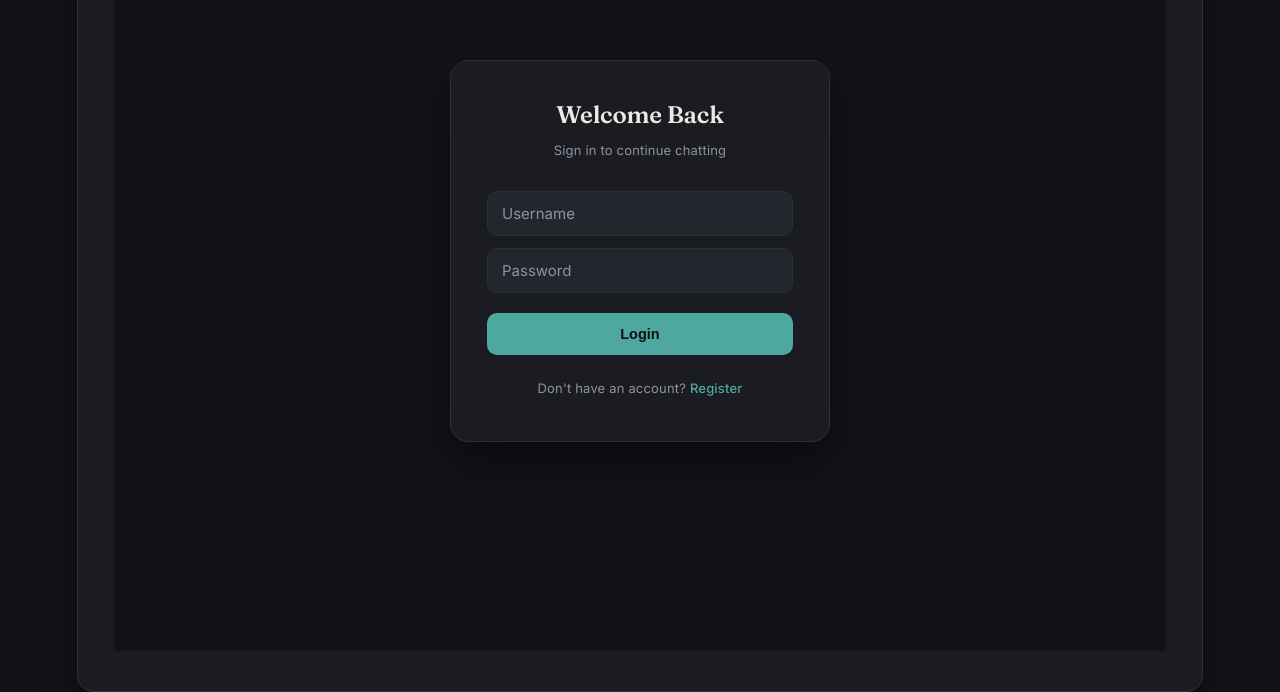
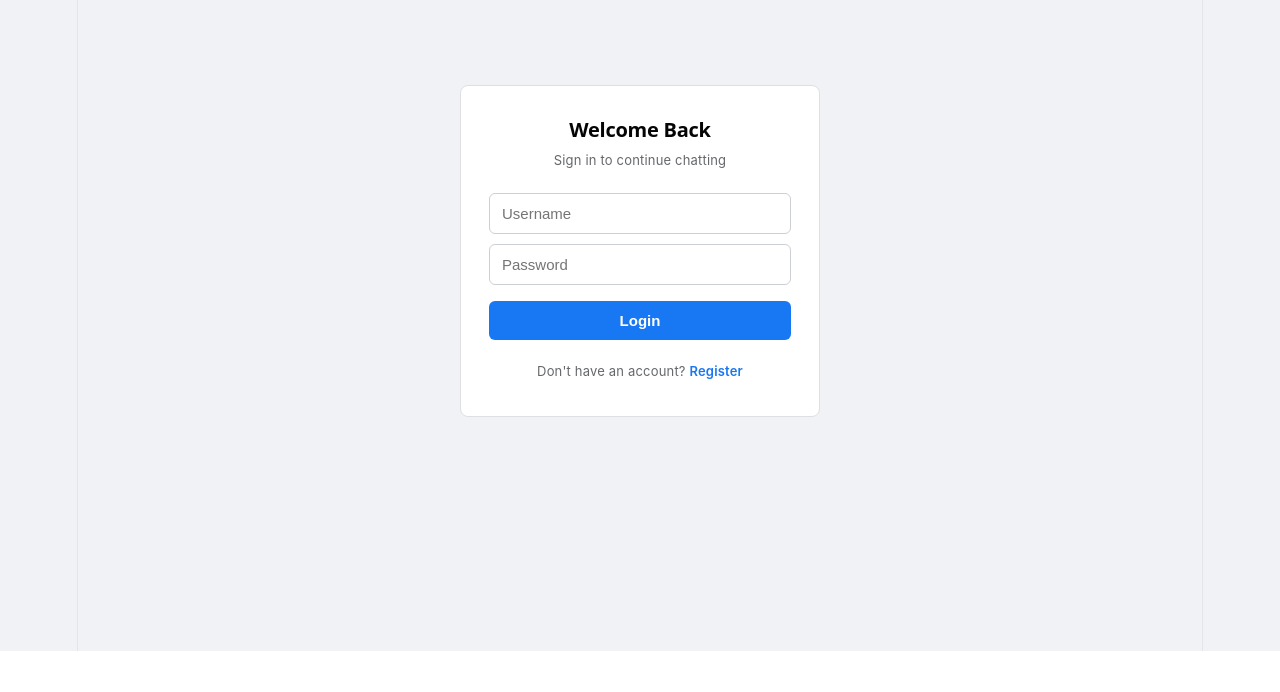
Before and after one commit to blue0nv/chat-app, a React (Vite) app in the folder client/: page / in a window 1280 px wide. Shown: the part 149-841 px from the top of the page. After the commit the page ends 800 px from the top, so only its background shows below. Built offline with nearby package versions, Linux system fonts and the light colour scheme.

Commit message:
restyle website to look more user-friendly

```diff
--- a/client/src/App.css
+++ b/client/src/App.css
@@ -1,297 +1,208 @@
-@import url('https://fonts.googleapis.com/css2?family=Fraunces:opsz,wght@9..144,500;9..144,600&family=IBM+Plex+Mono:wght@400;500&family=Inter:wght@400;500;600&display=swap');
-
-:root {
-    --bg: #121317;
-    --surface: #1a1c21;
-    --surface-alt: #24262d;
-    --border: #2c2f37;
-    --text: #ebe9e4;
-    --text-dim: #8f92a0;
-    --accent: #4fa8a0;
-    --accent-dim: #3a7d78;
-    --accent-soft: rgba(79, 168, 160, 0.14);
-}
-
 * {
     box-sizing: border-box;
 }
 
 body {
     margin: 0;
-    background: var(--bg);
-    font-family: 'Inter', -apple-system, sans-serif;
+    background: #f0f2f5;
+    font-family: -apple-system, BlinkMacSystemFont, "Segoe UI", Roboto, Helvetica, Arial, sans-serif;
 }
 
-/* ===== JOIN SCREEN (unclassed elements) ===== */
-body:has(h2) {
-    min-height: 100vh;
-    display: flex;
-    justify-content: center;
-    align-items: center;
-}
-
-h2 {
-    color: var(--text);
-    font-family: 'Fraunces', serif;
-    font-weight: 600;
-    font-size: 26px;
-    margin: 0 0 20px;
-    text-align: center;
-}
-
-body:has(h2) > div {
-    background: var(--surface);
-    border: 1px solid var(--border);
-    border-radius: 16px;
-    padding: 40px 36px;
-    width: min(340px, 88vw);
-    box-shadow: 0 12px 32px rgba(0, 0, 0, 0.4);
-    display: flex;
-    flex-direction: column;
-    align-items: stretch;
-}
-
-input {
-    padding: 12px 14px;
-    border: 1px solid var(--border);
-    border-radius: 10px;
-    background: var(--surface-alt);
-    color: var(--text);
-    font-size: 15px;
-    font-family: 'Inter', sans-serif;
-    outline: none;
-    transition: border-color 0.15s ease;
-}
-
-input::placeholder {
-    color: var(--text-dim);
-}
-
-input:focus {
-    border-color: var(--accent);
-}
-
-button {
-    margin-top: 14px;
-    padding: 12px 18px;
-    border: none;
-    border-radius: 10px;
-    background: var(--accent);
-    color: #0d1210;
-    font-weight: 600;
-    font-size: 14px;
-    cursor: pointer;
-    transition: background 0.15s ease;
-}
-
-button:hover {
-    background: var(--accent-dim);
-    color: var(--text);
-}
-
+/* ===== AUTH SCREEN ===== */
 .authContainer {
     min-height: 100vh;
     display: flex;
     justify-content: center;
     align-items: center;
-    background: var(--bg);
+    background: #f0f2f5;
     padding: 20px;
 }
 
 .authCard {
-    width: min(380px, 90vw);
-    background: var(--surface);
-    border: 1px solid var(--border);
-    border-radius: 18px;
-    padding: 40px 36px;
-    box-shadow: 0 20px 50px rgba(0, 0, 0, 0.45);
+    width: min(360px, 90vw);
+    background: #ffffff;
+    border: 1px solid #dddfe2;
+    border-radius: 8px;
+    padding: 32px 28px;
     display: flex;
     flex-direction: column;
 }
 
 .authCard h2 {
     margin: 0;
-    font-family: 'Fraunces', serif;
+    font-size: 20px;
     font-weight: 600;
-    font-size: 24px;
-    color: var(--text);
+    color: #050505;
     text-align: center;
 }
 
 .authSubtitle {
-    margin: 8px 0 28px;
+    margin: 6px 0 20px;
     font-size: 13px;
-    color: var(--text-dim);
+    color: #65676b;
+    text-align: center;
+}
+
+.authError {
+    background: #fde2e1;
+    border: 1px solid #f5c2c0;
+    color: #b91c1c;
+    font-size: 13px;
+    padding: 9px 12px;
+    border-radius: 6px;
+    margin: 0 0 14px;
     text-align: center;
 }
 
 .authCard input {
-    margin-bottom: 12px;
-    padding: 12px 14px;
-    border: 1px solid var(--border);
-    border-radius: 10px;
-    background: var(--surface-alt);
-    color: var(--text);
+    margin-bottom: 10px;
+    padding: 11px 12px;
+    border: 1px solid #ccd0d5;
+    border-radius: 6px;
+    background: #fff;
+    color: #050505;
     font-size: 15px;
-    font-family: 'Inter', sans-serif;
     outline: none;
-    transition: border-color 0.15s ease;
 }
 
 .authCard input:focus {
-    border-color: var(--accent);
-    box-shadow: 0 0 0 3px var(--accent-soft);
+    border-color: #1877f2;
 }
 
 .authCard button {
-    margin-top: 8px;
-    padding: 13px;
+    margin-top: 6px;
+    padding: 11px;
     border: none;
-    border-radius: 10px;
-    background: var(--accent);
-    color: #0d1210;
+    border-radius: 6px;
+    background: #1877f2;
+    color: #fff;
     font-weight: 600;
-    font-size: 14.5px;
+    font-size: 15px;
     cursor: pointer;
-    transition: background 0.15s ease;
 }
 
 .authCard button:hover {
-    background: var(--accent-dim);
-    color: var(--text);
+    background: #166fe0;
 }
 
 .authToggle {
-    margin: 20px 0 0;
+    margin: 18px 0 0;
     font-size: 13px;
-    color: var(--text-dim);
+    color: #65676b;
     text-align: center;
 }
 
 .authToggle span {
-    color: var(--accent);
+    color: #1877f2;
     cursor: pointer;
-    font-weight: 500;
+    font-weight: 600;
 }
 
 .authToggle span:hover {
     text-decoration: underline;
 }
 
-.authError {
-    background: rgba(217, 92, 92, 0.12);
-    border: 1px solid rgba(217, 92, 92, 0.35);
-    color: #e08585;
-    font-size: 13px;
-    padding: 10px 12px;
-    border-radius: 8px;
-    margin: 0 0 14px;
-    text-align: center;
-}
-
+/* ===== MAIN LAYOUT ===== */
 .container {
     min-height: 100vh;
     display: flex;
     justify-content: center;
     align-items: center;
-    background: var(--bg);
+    background: #f0f2f5;
     padding: 20px;
     overflow-y: auto;
 }
 
 .usersPanel {
-    width: 200px;
-    background: var(--bg);
-    color: var(--text);
-    padding: 20px 16px;
-    border-right: 1px solid var(--border);
+    width: 180px;
+    background: #ffffff;
+    color: #050505;
+    padding: 16px 12px;
+    border-right: 1px solid #dddfe2;
     flex-shrink: 0;
 }
 
 .usersPanel h3 {
-    margin: 0 0 14px;
-    font-family: 'IBM Plex Mono', monospace;
-    font-size: 12px;
-    font-weight: 500;
-    text-transform: uppercase;
-    letter-spacing: 0.8px;
-    color: var(--text-dim);
+    margin: 0 0 10px;
+    font-size: 13px;
+    font-weight: 600;
+    color: #65676b;
+    padding: 0 6px;
 }
 
 .userItem {
-    padding: 9px 12px;
-    margin-top: 6px;
-    border-radius: 8px;
-    background: var(--surface-alt);
-    border: 1px solid var(--border);
-    font-size: 13.5px;
-    color: var(--text);
+    padding: 8px 10px;
+    margin-top: 2px;
+    border-radius: 6px;
+    font-size: 14px;
+    color: #050505;
     display: flex;
     align-items: center;
     gap: 8px;
 }
 
+.userItem:hover {
+    background: #f2f2f2;
+}
+
 .userItem::before {
     content: "";
-    width: 7px;
-    height: 7px;
+    width: 8px;
+    height: 8px;
     border-radius: 50%;
-    background: var(--accent);
+    background: #31a24c;
     flex-shrink: 0;
 }
 
 .chatWindow {
     width: min(700px, 90vw);
     height: min(750px, 90vh);
-    background: var(--surface);
-    color: var(--text);
-    border: 1px solid var(--border);
-    border-radius: 18px;
-    box-shadow: 0 20px 50px rgba(0, 0, 0, 0.45);
+    background: #ffffff;
+    color: #050505;
+    border: 1px solid #dddfe2;
+    border-radius: 8px;
     display: flex;
     flex-direction: column;
     overflow: hidden;
 }
 
+/* HEADER */
 .header {
-    padding: 22px 26px;
-    border-bottom: 1px solid var(--border);
+    padding: 14px 20px;
+    border-bottom: 1px solid #dddfe2;
     flex-shrink: 0;
-    background: linear-gradient(180deg, var(--surface) 0%, var(--bg) 160%);
 }
 
 .header h1 {
     margin: 0;
-    font-family: 'Fraunces', serif;
+    font-size: 18px;
     font-weight: 600;
-    font-size: 26px;
-    letter-spacing: 0.2px;
-    color: var(--text);
+    color: #050505;
 }
 
 .header h5 {
-    margin: 8px 0 0;
-    color: var(--text-dim);
+    margin: 3px 0 0;
+    color: #65676b;
     font-size: 13px;
     font-weight: 400;
-    font-family: 'IBM Plex Mono', monospace;
 }
 
 .header h5 strong {
-    color: var(--accent);
-    font-weight: 500;
+    color: #050505;
+    font-weight: 600;
 }
 
+/* MESSAGE AREA */
 .messageBox {
     flex: 1;
     overflow-y: auto;
-    padding: 24px 26px;
+    padding: 16px 20px;
     display: flex;
     flex-direction: column;
 }
 
 .messageBox::-webkit-scrollbar {
-    width: 8px;
+    width: 6px;
 }
 
 .messageBox::-webkit-scrollbar-track {
@@ -299,29 +210,14 @@ button:hover {
 }
 
 .messageBox::-webkit-scrollbar-thumb {
-    background: var(--border);
-    border-radius: 8px;
-}
-
-.messageBox::-webkit-scrollbar-thumb:hover {
-    background: var(--accent-dim);
+    background: #ccd0d5;
+    border-radius: 6px;
 }
 
 .messageRow {
     display: flex;
     width: 100%;
-    margin-bottom: 14px;
-}
-
-.systemMessage {
-    align-self: center;
-    font-size: 11px;
-    font-family: 'IBM Plex Mono', monospace;
-    color: var(--text-dim);
-    opacity: 0.6;
-    text-align: center;
-    margin: 6px 0;
-    letter-spacing: 0.2px;
+    margin-bottom: 4px;
 }
 
 .messageRow.own {
@@ -333,22 +229,19 @@ button:hover {
 }
 
 .messageBubble {
-    max-width: 70%;
-    padding: 11px 15px;
-    border-radius: 14px;
-    box-shadow: 0 2px 8px rgba(0, 0, 0, 0.2);
+    max-width: 65%;
+    padding: 9px 14px;
+    border-radius: 18px;
 }
 
 .messageRow.own .messageBubble {
-    background: var(--accent);
-    color: #0d1210;
-    border-bottom-right-radius: 4px;
+    background: #1877f2;
+    color: #ffffff;
 }
 
 .messageRow.other .messageBubble {
-    background: var(--surface-alt);
-    border: 1px solid var(--border);
-    border-bottom-left-radius: 4px;
+    background: #e4e6eb;
+    color: #050505;
 }
 
 .messageHeader {
@@ -356,79 +249,79 @@ button:hover {
     justify-content: space-between;
     align-items: baseline;
     gap: 12px;
-    margin-bottom: 5px;
+    margin-bottom: 2px;
 }
 
 .messageHeader strong {
-    font-size: 12.5px;
+    font-size: 12px;
     font-weight: 600;
-    font-family: 'IBM Plex Mono', monospace;
-    text-transform: lowercase;
-    letter-spacing: 0.3px;
-}
-
-.messageRow.own .messageHeader strong {
-    color: #0d1210;
-}
-
-.messageRow.other .messageHeader strong {
-    color: var(--accent);
+    opacity: 0.85;
 }
 
 .time {
     font-size: 11px;
-    font-family: 'IBM Plex Mono', monospace;
-    opacity: 0.65;
+    opacity: 0.7;
     flex-shrink: 0;
 }
 
 .messageText {
     word-wrap: break-word;
-    line-height: 1.45;
-    font-size: 14.5px;
+    line-height: 1.4;
+    font-size: 15px;
 }
 
+.systemMessage {
+    align-self: center;
+    font-size: 12px;
+    color: #65676b;
+    text-align: center;
+    margin: 10px 0;
+}
+
+.typingIndicator {
+    padding: 2px 20px 8px;
+    font-size: 13px;
+    color: #65676b;
+    flex-shrink: 0;
+}
+
+/* INPUT AREA */
 .inputRow {
     display: flex;
-    gap: 10px;
-    padding: 18px 26px;
-    border-top: 1px solid var(--border);
+    gap: 8px;
+    padding: 12px 16px;
+    border-top: 1px solid #dddfe2;
     flex-shrink: 0;
-    background: var(--surface);
+    background: #ffffff;
 }
 
 .inputRow input {
     flex: 1;
-    padding: 12px 14px;
-    border: 1px solid var(--border);
-    border-radius: 10px;
-    background: var(--surface-alt);
-    color: var(--text);
+    padding: 10px 16px;
+    border: none;
+    border-radius: 20px;
+    background: #f0f2f5;
+    color: #050505;
     font-size: 15px;
-    font-family: 'Inter', sans-serif;
 }
 
 .inputRow input:focus {
     outline: none;
-    border-color: var(--accent);
-    box-shadow: 0 0 0 3px var(--accent-soft);
 }
 
 .inputRow button {
-    margin-top: 0;
-    padding: 12px 20px;
-    border-radius: 10px;
-    background: var(--accent);
-    color: #0d1210;
+    padding: 10px 18px;
+    border: none;
+    border-radius: 20px;
+    background: #1877f2;
+    color: #fff;
     font-weight: 600;
     font-size: 14px;
     cursor: pointer;
-    transition: background 0.15s ease;
 }
 
 .inputRow button:hover {
-    background: var(--accent-dim);
-    color: var(--text);
+    background: #166fe0;
 }
 
 @media (max-width: 480px) {
@@ -436,17 +329,7 @@ button:hover {
         height: 92vh;
     }
     .header, .messageBox, .inputRow {
-        padding-left: 16px;
-        padding-right: 16px;
+        padding-left: 14px;
+        padding-right: 14px;
     }
 }
-
-.typingIndicator {
-    padding: 4px 26px 10px;
-    font-size: 12px;
-    font-style: italic;
-    color: var(--text-dim);
-    font-family: 'IBM Plex Mono', monospace;
-    letter-spacing: 0.2px;
-    flex-shrink: 0;
-}
```
Also changed, not shown: 1 other file (tests, documents, lock files or other folders).
